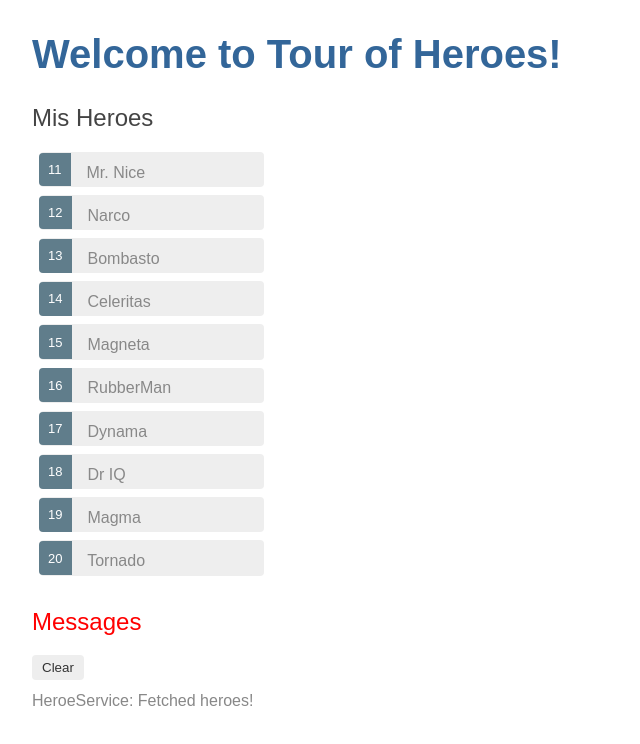
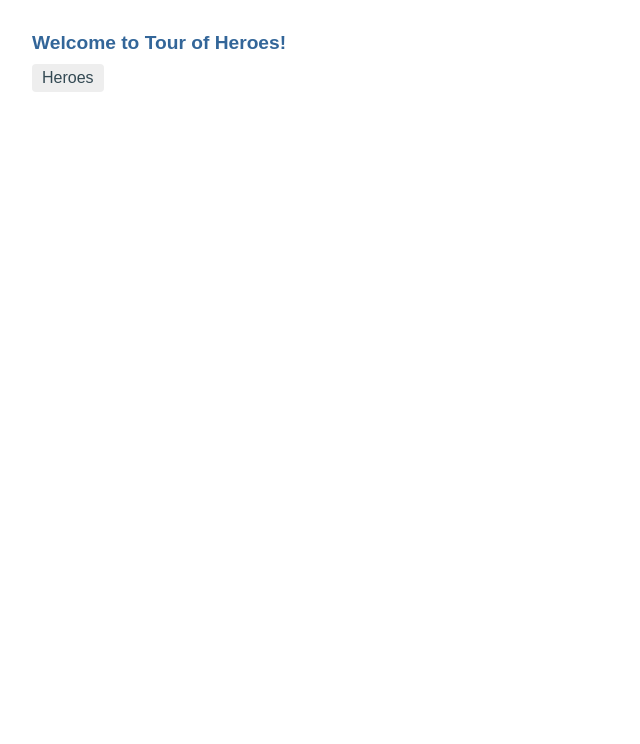
Before and after one commit to matiasnoriega/angular-tutorial, an Angular app: page / in a window 1280 px wide. Shown: the top 744 px of the page, without its empty margins (0-640 px from the left). Built offline with nearby package versions, Linux system fonts and the light colour scheme.

Commit message:
routes aplicadas

```diff
--- a/src/app/app-routing.module.ts
+++ b/src/app/app-routing.module.ts
@@ -1,10 +1,16 @@
 import { NgModule } from '@angular/core';
 import { Routes, RouterModule } from '@angular/router';
+import { HeroesComponent } from './heroes/heroes.component';
 
-const routes: Routes = [];
+const routes: Routes = [
+	{
+		path: 'heroes', component: HeroesComponent
+	}
+]
 
 @NgModule({
-  imports: [RouterModule.forRoot(routes)],
-  exports: [RouterModule]
+	exports: [ RouterModule ],
+	imports: [ RouterModule.forRoot(routes)]
 })
+
 export class AppRoutingModule { }
--- a/src/app/app.component.css
+++ b/src/app/app.component.css
@@ -0,0 +1,28 @@
+/* AppComponent's private CSS styles */
+h1 {
+  font-size: 1.2em;
+  margin-bottom: 0;
+}
+h2 {
+  font-size: 2em;
+  margin-top: 0;
+  padding-top: 0;
+}
+nav a {
+  padding: 5px 10px;
+  text-decoration: none;
+  margin-top: 10px;
+  display: inline-block;
+  background-color: #eee;
+  border-radius: 4px;
+}
+nav a:visited, a:link {
+  color: #334953;
+}
+nav a:hover {
+  color: #039be5;
+  background-color: #cfd8dc;
+}
+nav a.active {
+  color: #039be5;
+}
--- a/src/app/app.component.html
+++ b/src/app/app.component.html
@@ -1,6 +1,8 @@
 <h1>
   Welcome to {{ title }}!
 </h1>
-
-<app-heroes></app-heroes>
+<nav>
+  <a routerLink="/heroes">Heroes</a>
+</nav>
+<router-outlet></router-outlet>
 <app-messages></app-messages>
```
